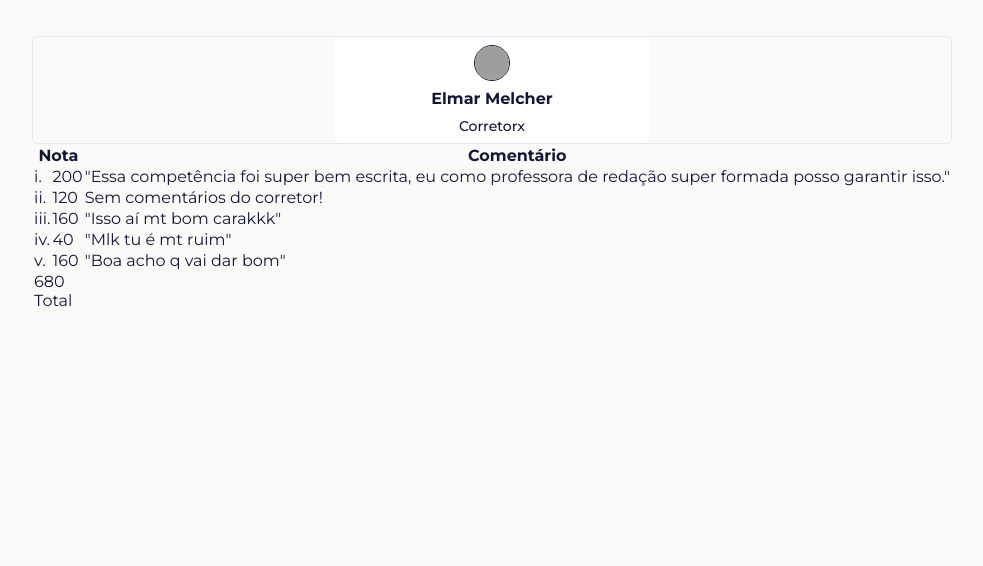
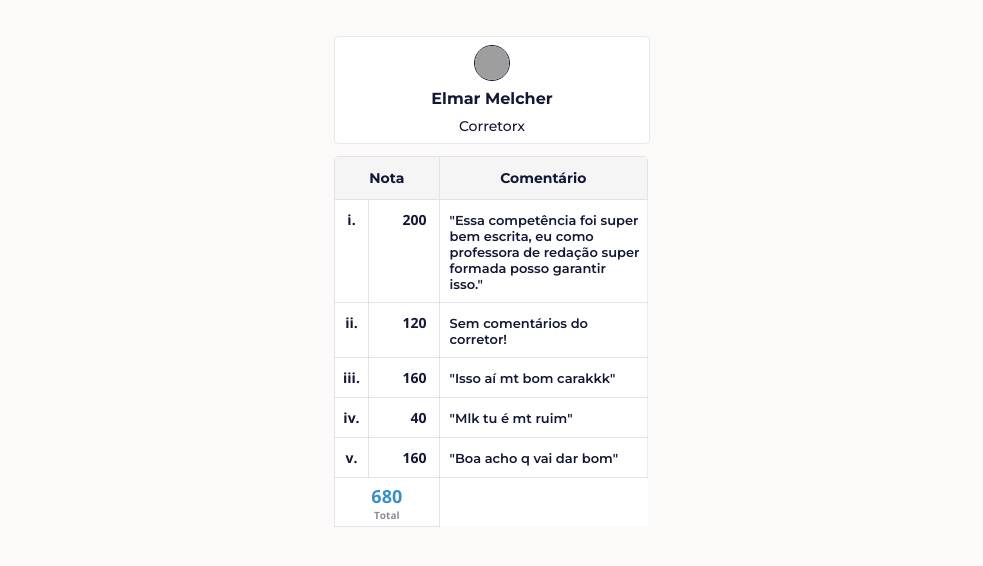
Before and after one commit to Redacao-Conectada/frontend, a React (Create React App) app: page /essayRating in a window 1280 px wide. Shown: the top 566 px of the page, without its empty margins (148-1131 px from the left). Built offline with nearby package versions, Linux system fonts and the light colour scheme; grey boxes are pictures that could not be loaded.

Commit message:
add css table

```diff
--- a/src/components/RatingEssayCard/styles.ts
+++ b/src/components/RatingEssayCard/styles.ts
@@ -42,6 +42,72 @@ export const HeaderContainer = styled.div`
   }
 `;
 
-export const RatingTable = styled.table``;
+export const RatingTable = styled.table`
+  width: 314px;
+  background-color: #ffffff;
+  margin-top: 12px;
+  border-collapse: collapse;
+  overflow: hidden;
+  border-top-left-radius: 5px;
+  border-top-right-radius: 5px;
+  th {
+    font-size: 14px;
+    height: 41px;
+    padding: 12px;
+    border-right: 1px solid #e1e2ea;
+    border-left: 1px solid #e1e2ea;
+    border-top: 1px solid #e1e2ea;
+    border-bottom: 1px solid #e1e2ea;
+    background-color: #f5f5f5;
+    font-family: 'Montserrat';
+  }
+  th:nth-child(1) {
+    text-align: center;
+    width: 350px;
+  }
+  th:nth-child(2) {
+  }
+  td {
+    font-size: 14px;
+    font-weight: 700;
+    border-right: 1px solid rgba(209, 210, 218, 0.6);
+    border-left: 1px solid rgba(209, 210, 218, 0.6);
+    border-top: 1px solid rgba(209, 210, 218, 0.6);
+    border-bottom: 1px solid rgba(209, 210, 218, 0.6);
+    vertical-align: center;
+    /* position: relative; */
+  }
+  td:nth-child(1) {
+    font-family: 'Open Sans';
+    padding: 10px 0px;
+    text-align: center;
+  }
+  td:nth-child(2) {
+    font-family: 'Open Sans';
+    padding-right: 12px;
+    text-align: right;
+  }
+  td:nth-child(3) {
+    font-family: 'Montserrat';
+    font-size: 13px;
+    font-weight: 600;
+    text-align: left;
+    padding: 10px 5px 10px 10px;
+    border-right: 1px solid rgba(42, 70, 112, 0.1);
+  }
+  div {
+    font-family: 'Open Sans';
+    font-size: 10px;
+    color: #898c9b;
+  }
+  .totalNumber {
+    font-family: 'Open Sans';
+    font-size: 18px;
+    text-align: center;
+    padding-top: 6px;
+    height: 49px;
+    color: #398ecc;
+  }
+`;
 
 export const RatingContainer = styled.div``;
```
